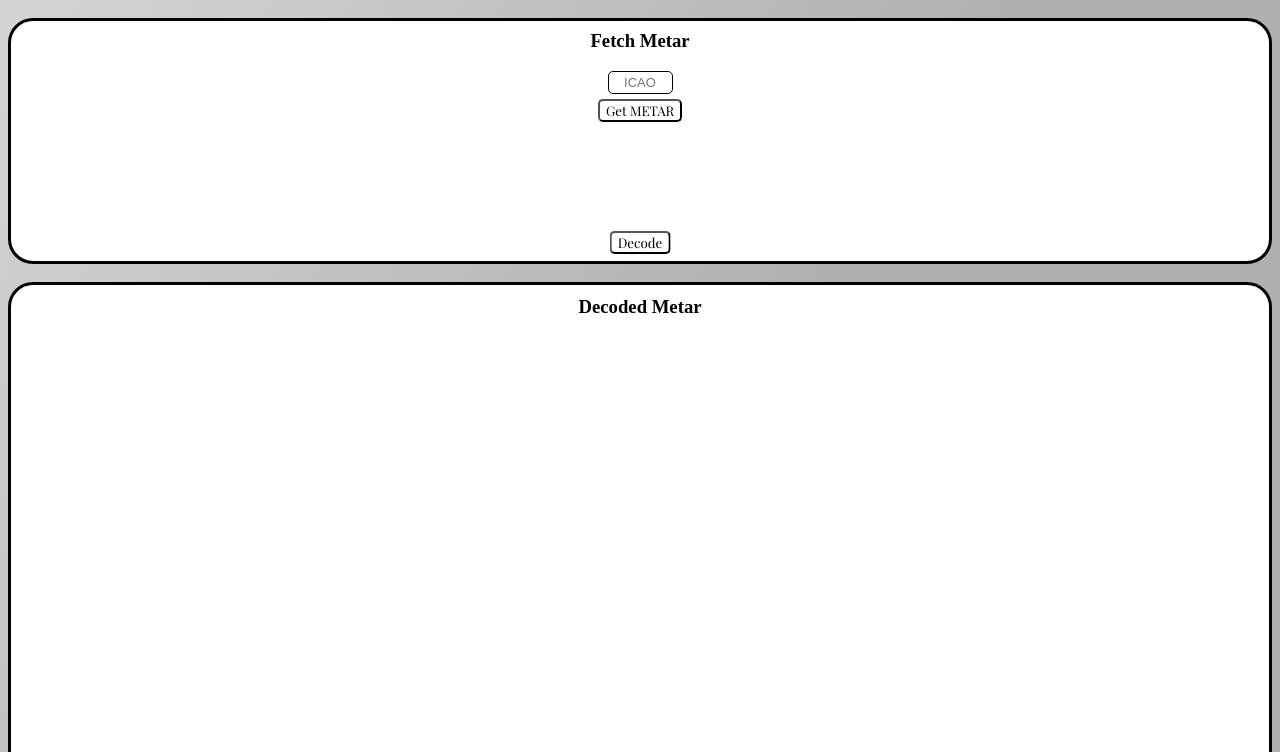
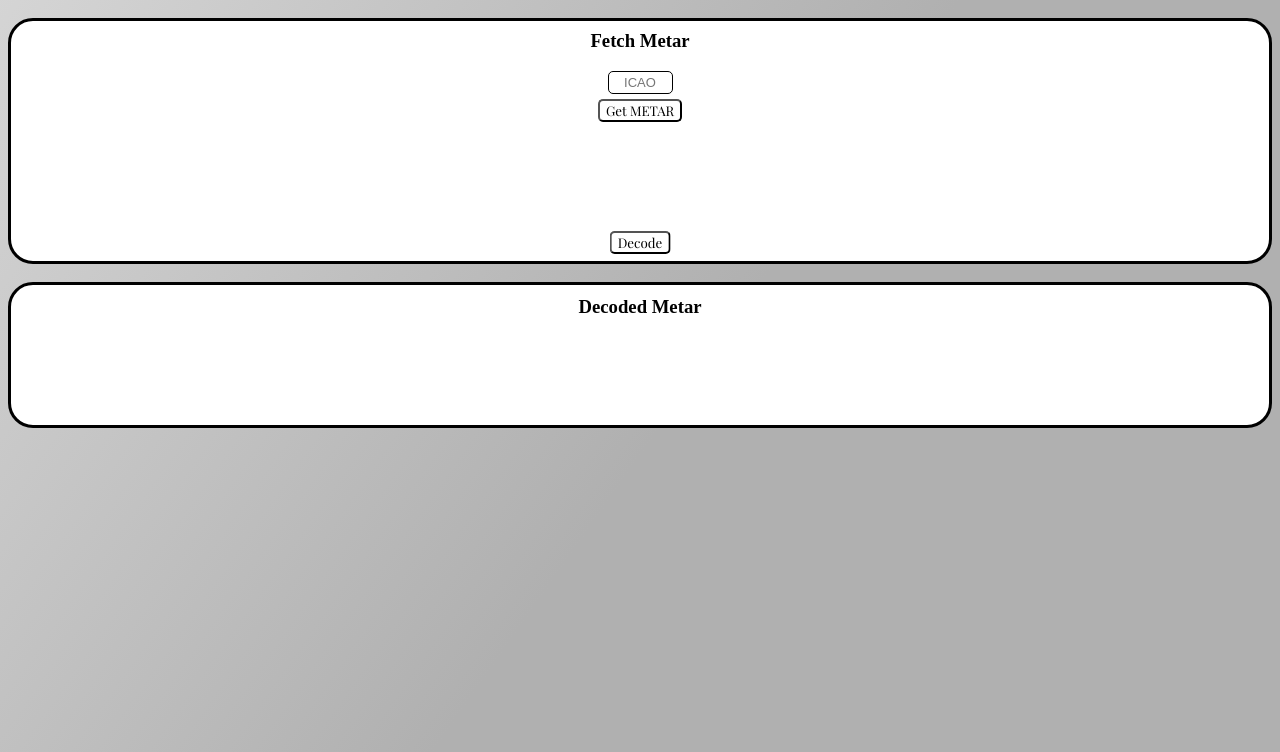
Before and after one commit to fltplnn/fltplnn.github.io, a plain HTML site: page index.html in a window 1280 px wide. Shown: the part 48-800 px from the top of the page. Drawn offline with nearby package versions, Linux system fonts and the light colour scheme; a web font is replaced by a local one.

Commit message:
Update styles.css

```diff
--- a/styles.css
+++ b/styles.css
@@ -27,7 +27,6 @@ background: linear-gradient(125deg, #d6d6d6 0%, #b0b0b0 54%);
   padding: 70px;
   border-style: solid;
   border-radius: 25px;
-  height: 500px;
   background-color: white;
 }
 
```
